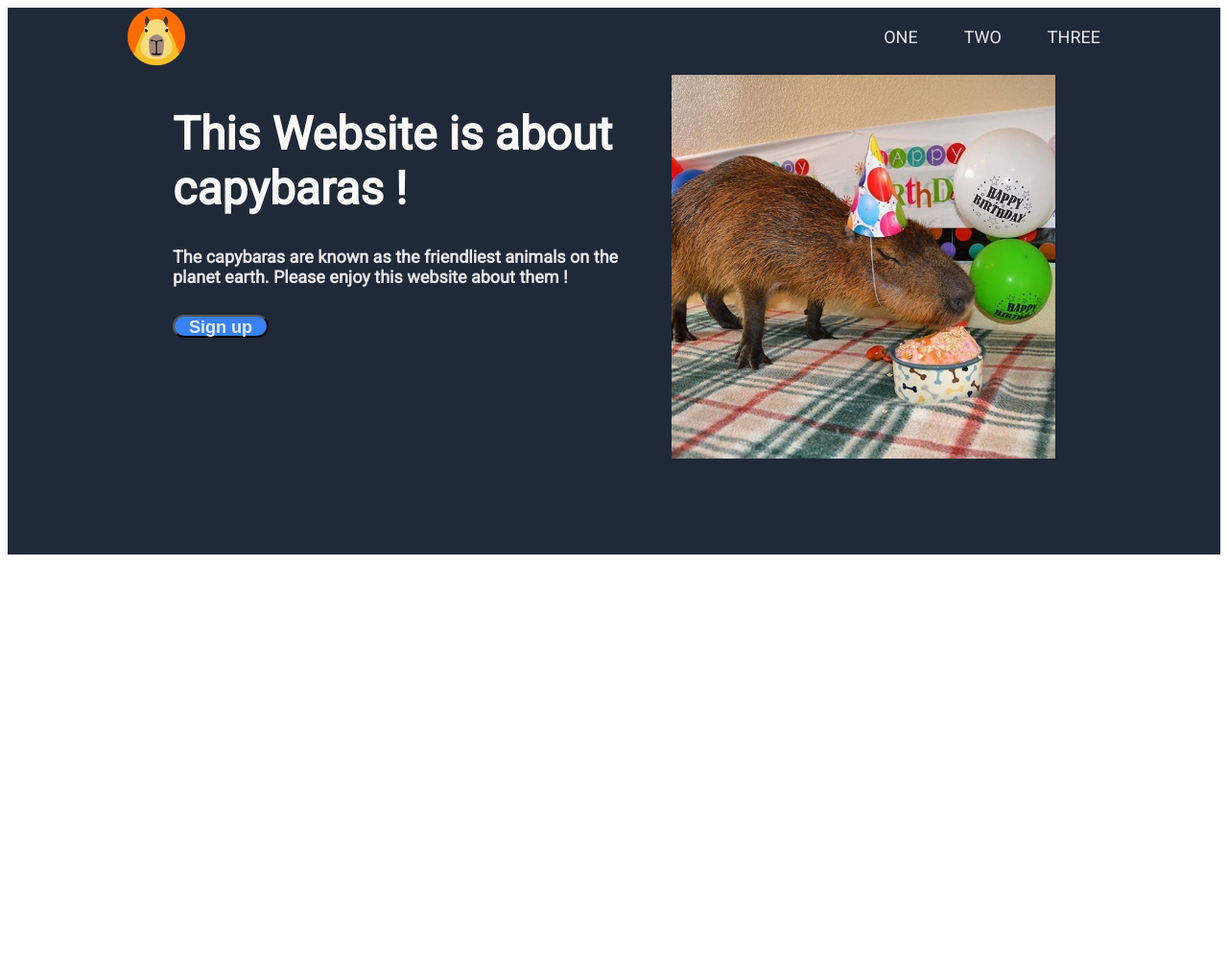
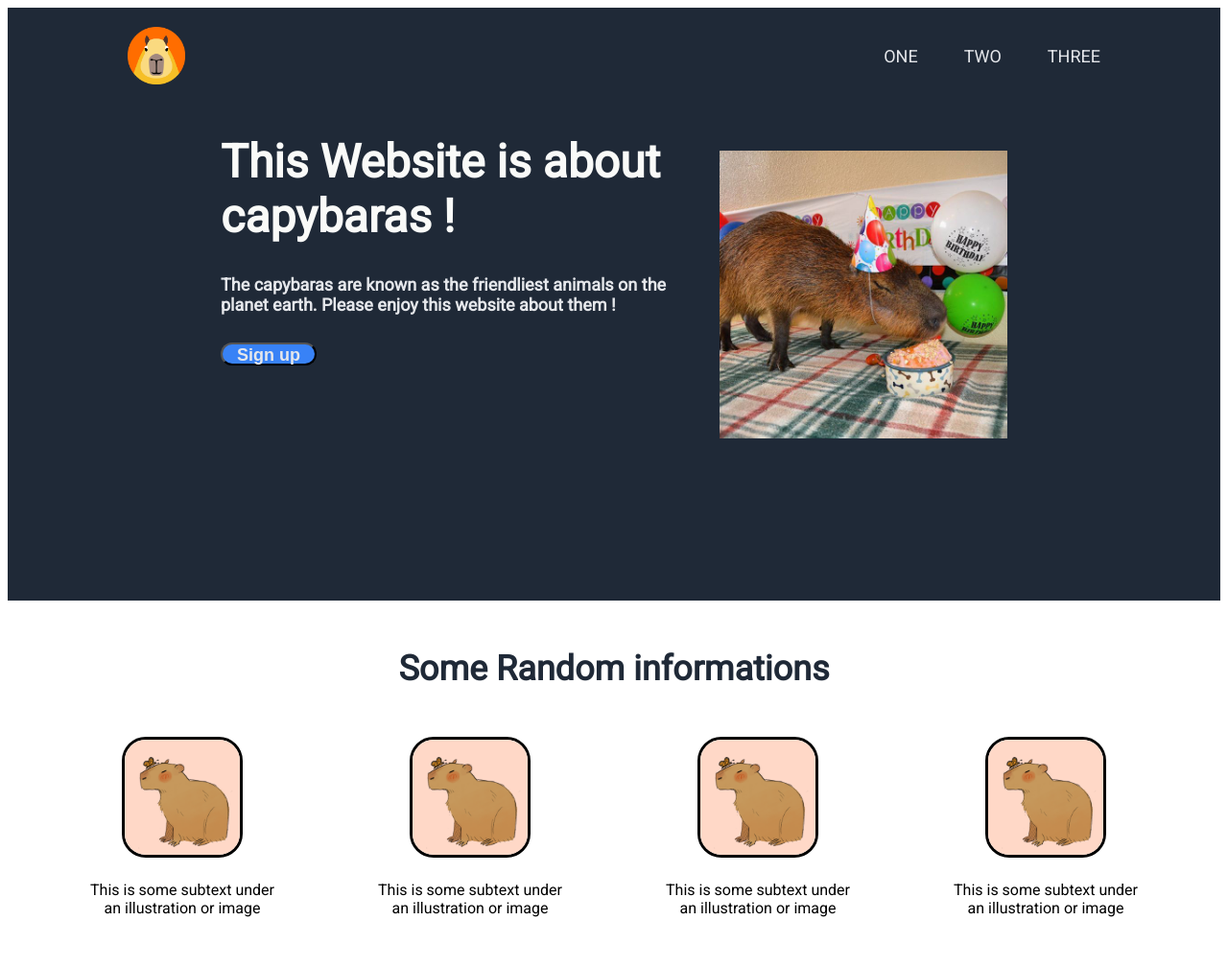
Before and after one commit to volbox2/flexbox, a plain HTML site: page index.html in a window 1280 px wide. Shown: the whole page at 96% size. Before the commit the page ends 800 px from the top, so only its background shows below. Drawn offline with Linux system fonts and the light colour scheme.

Commit message:
Done second part

```diff
--- a/index.html
+++ b/index.html
@@ -30,7 +30,27 @@
           <img src="./img/party.jpg" alt="party capybara" id="party">
         </div>
     </div>
-
+    <div class="part2">
+      <div class="title">Some Random informations</div>
+      <div class="container">
+        <div class="info">
+          <img src="./img/capy.png" alt="capy" class="capy">
+          <div class="textinfo">This is some subtext under an illustration or image</div>
+        </div>
+        <div class="info">
+          <img src="./img/capy.png" alt="capy" class="capy">
+          <div class="textinfo">This is some subtext under an illustration or image</div>
+        </div>
+        <div class="info">
+          <img src="./img/capy.png" alt="capy" class="capy">
+          <div class="textinfo">This is some subtext under an illustration or image</div>
+        </div>
+        <div class="info">
+          <img src="./img/capy.png" alt="capy" class="capy">
+          <div class="textinfo">This is some subtext under an illustration or image</div>
+        </div>
+      </div>
+    </div>
     </body>
     </html>
 </html>
--- a/style.css
+++ b/style.css
@@ -1,15 +1,19 @@
+body{
+    font-family:'Roboto', sans-serif;
+}
 .part1{
     background-color: #1f2937;
     display:flex;
     flex-direction: column;
-    padding:0px 125px;
-    font-family:'Roboto', sans-serif;
+    padding:20px 125px;
     gap:10px;
+    margin:0px;
 }
 .header{
     display:flex;
     justify-content: space-between;
     align-items: center;
+    margin-bottom: 10px;
 }
 
 
@@ -39,7 +43,7 @@
 
 #party{
     max-width: 400px;
-    height:auto;
+    height:300px;
 }
 ul{
     list-style-type: none;
@@ -61,3 +65,34 @@ button{
     width:100px;
     height:24px;
 }
+
+.part2{
+    padding:50px;
+    text-align:center;
+}
+
+.title{
+    color:#1f2937;
+    font-weight:800;
+    font-size:36px;
+    margin-bottom: 50px;
+}
+
+.container{
+    display:flex;
+    align-items: center;
+    justify-content: center;
+    gap:100px
+}
+
+.info{
+    max-width: 200px;
+}
+
+.capy{
+    max-width: 120px;
+    max-height: 120px;
+    border:3px solid;
+    margin-bottom: 20px;
+    border-radius: 25px;
+}
```
Also changed, not shown: img/capy.png (added), img/troll.png (deleted).
